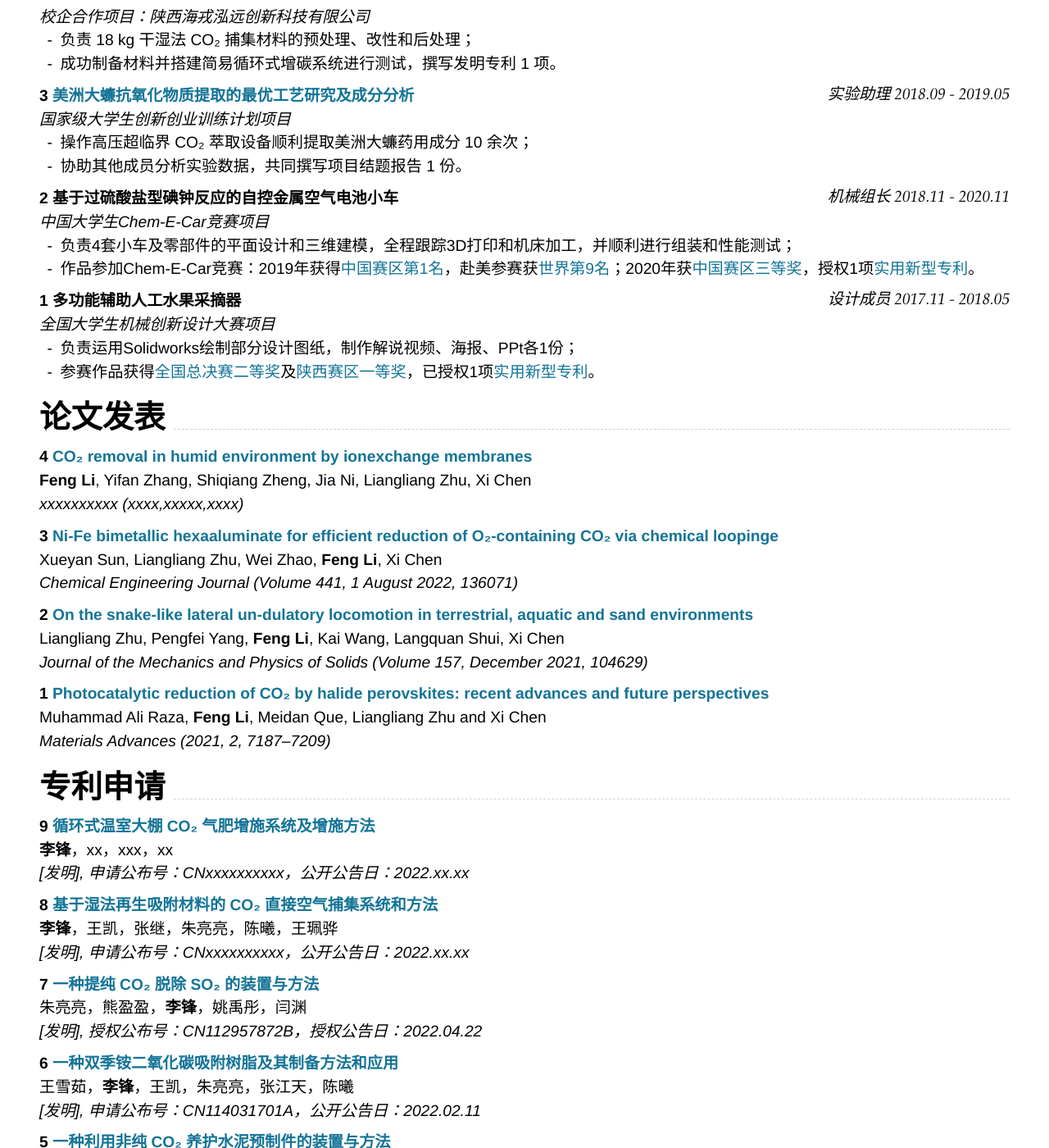
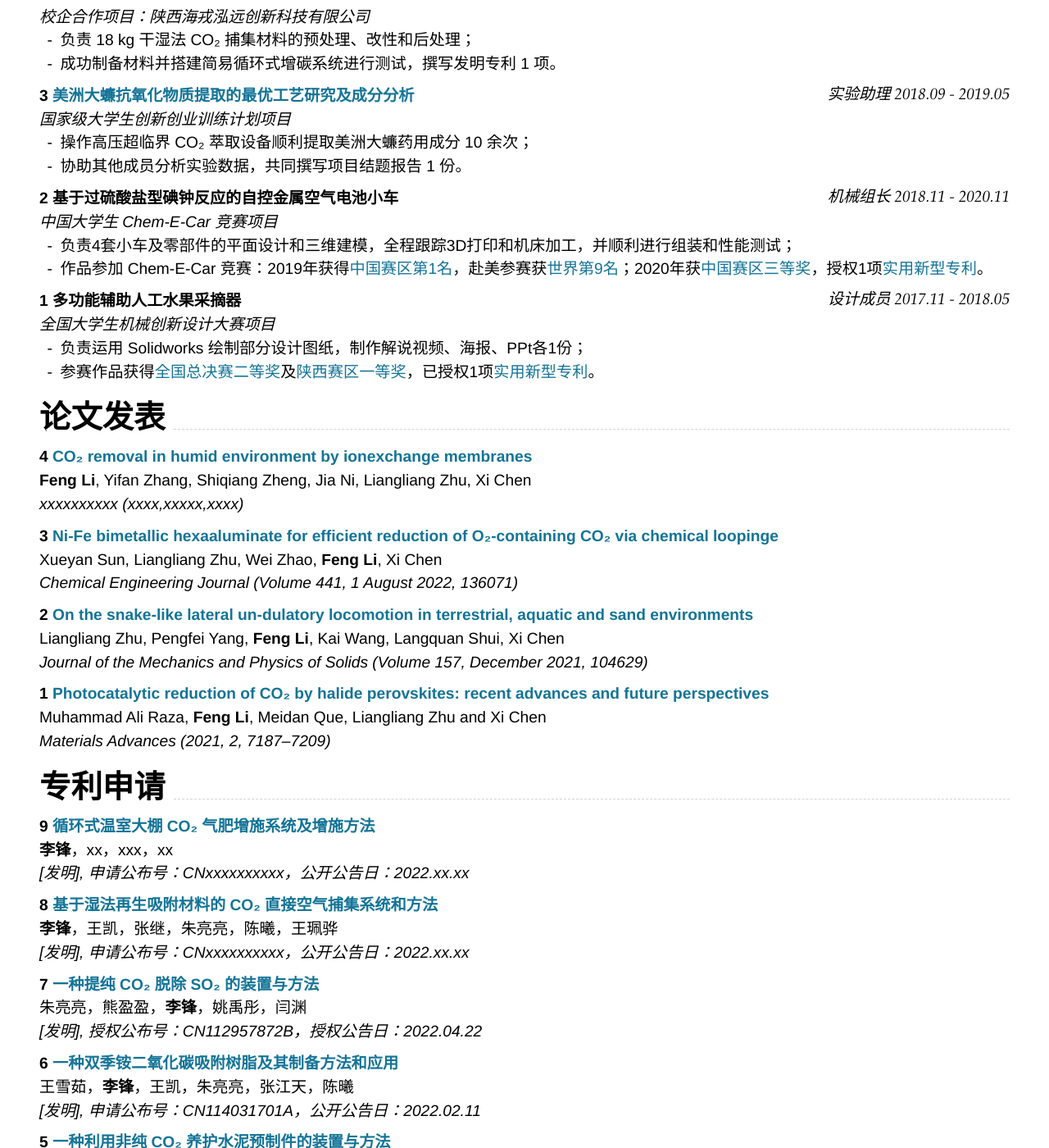
Before and after one commit to nwuzmedoutlook/resume, a Jekyll site: the page built from index.md, in a window 1280 px wide and 1400 px high, scrolled down 849 px. Shown: the whole window at 82% size. Built offline with Jekyll 4.4.1, drawn with Linux system fonts in a browser that asks for light colours; nearby versions of some CDN libraries; some of the changed text lies outside the part shown.

```diff
--- a/index.md
+++ b/index.md
@@ -67,13 +67,13 @@ _国家级大学生创新创业训练计划项目_<br>
 - 协助其他成员分析实验数据，共同撰写项目结题报告 1 份。
 
 ### **2 基于过硫酸盐型碘钟反应的自控金属空气电池小车** `机械组长 2018.11 - 2020.11`
-_中国大学生Chem-E-Car竞赛项目_<br>
+_中国大学生 Chem-E-Car 竞赛项目_<br>
 - 负责4套小车及零部件的平面设计和三维建模，全程跟踪3D打印和机床加工，并顺利进行组装和性能测试；
-- 作品参加Chem-E-Car竞赛：2019年获得[中国赛区第1名](http://jyt.shaanxi.gov.cn/jynews/mtsj/201905/27/90745.html)，赴美参赛获[世界第9名](https://mp.weixin.qq.com/s/IymNT19XfMbOyEZV4h1NSA)；2020年获[中国赛区三等奖](https://mp.weixin.qq.com/s/YT2j5jlLTe0vyI3sgFE7TQ)，授权1项[实用新型专利](https://kns.cnki.net/kcms/detail/detail.aspx?dbcode=SCPD&dbname=SCPD202102&filename=CN214138763U&uniplatform=NZKPT&v=bDDQfEaHy-wOJVDu9z8ml0T3k79rz7Yo3vp6MArjlHluLUr0ofA8d2APt1j0QX1o)。
+- 作品参加 Chem-E-Car 竞赛：2019年获得[中国赛区第1名](http://jyt.shaanxi.gov.cn/jynews/mtsj/201905/27/90745.html)，赴美参赛获[世界第9名](https://mp.weixin.qq.com/s/IymNT19XfMbOyEZV4h1NSA)；2020年获[中国赛区三等奖](https://mp.weixin.qq.com/s/YT2j5jlLTe0vyI3sgFE7TQ)，授权1项[实用新型专利](https://kns.cnki.net/kcms/detail/detail.aspx?dbcode=SCPD&dbname=SCPD202102&filename=CN214138763U&uniplatform=NZKPT&v=bDDQfEaHy-wOJVDu9z8ml0T3k79rz7Yo3vp6MArjlHluLUr0ofA8d2APt1j0QX1o)。
 
 ### **1 多功能辅助人工水果采摘器** `设计成员 2017.11 - 2018.05`
 _全国大学生机械创新设计大赛项目_<br>
-- 负责运用Solidworks绘制部分设计图纸，制作解说视频、海报、PPt各1份；
+- 负责运用 Solidworks 绘制部分设计图纸，制作解说视频、海报、PPt各1份；
 - 参赛作品获得[全国总决赛二等奖](http://umic.ckcest.cn/news/detail/3d17c9cddfe44a92bfa6dfc59e145d12)及[陕西赛区一等奖](https://mp.weixin.qq.com/s/K8aQE8RCJNUMNt407wauYA)，已授权1项[实用新型专利](https://kns.cnki.net/kcms/detail/detail.aspx?dbcode=SCPD&dbname=SCPD2019&filename=CN208956465U&uniplatform=NZKPT&v=07rb9qUhkQ3jdaW926T5-bo5Aul6WFDoTOXdKxHNJVhXlfIbV5HnvK1gcww6YF5)。
 
 ## **论文发表**
@@ -117,7 +117,7 @@ _[发明], 申请公布号：CN114031701A，公开公告日：2022.02.11_<br>
 刘立熙，朱亮亮，王雪茹，田慧英，**李锋**，陈曦<br>
 _[发明], 申请公布号：CN113650144A，公开公告日：2021.11.16_<br>
 
-### **4** [**移动式温室大棚 CO₂ 气肥增施装置及CO₂气肥增施方法**](https://kns.cnki.net/kcms/detail/detail.aspx?dbcode=SCPD&dbname=SCPD2021&filename=CN112005756A&uniplatform=NZKPT&v=-aE0eCFz02oM7vB-dJvKIpCM3ILpZ_hodfr3R9422AnHVmU5QEFdLt5c7vpr52IK)
+### **4** [**移动式温室大棚 CO₂ 气肥增施装置及 CO₂ 气肥增施方法**](https://kns.cnki.net/kcms/detail/detail.aspx?dbcode=SCPD&dbname=SCPD2021&filename=CN112005756A&uniplatform=NZKPT&v=-aE0eCFz02oM7vB-dJvKIpCM3ILpZ_hodfr3R9422AnHVmU5QEFdLt5c7vpr52IK)
 **李锋**，朱亮亮，陈曦，闫渊<br>
 _[发明], 申请公布号：CN112005756A，公开公告日：2020.12.01_ <br>
 
```
